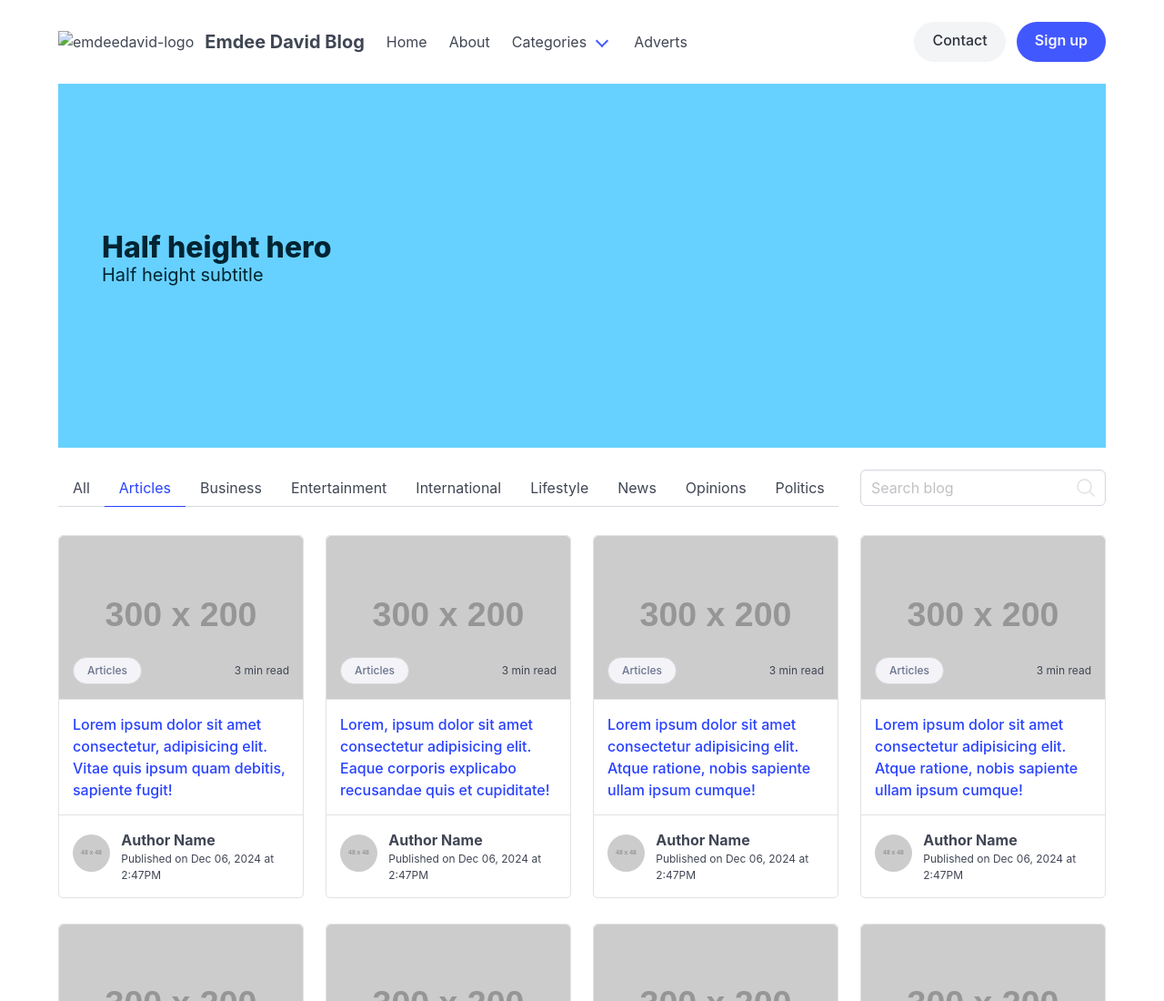
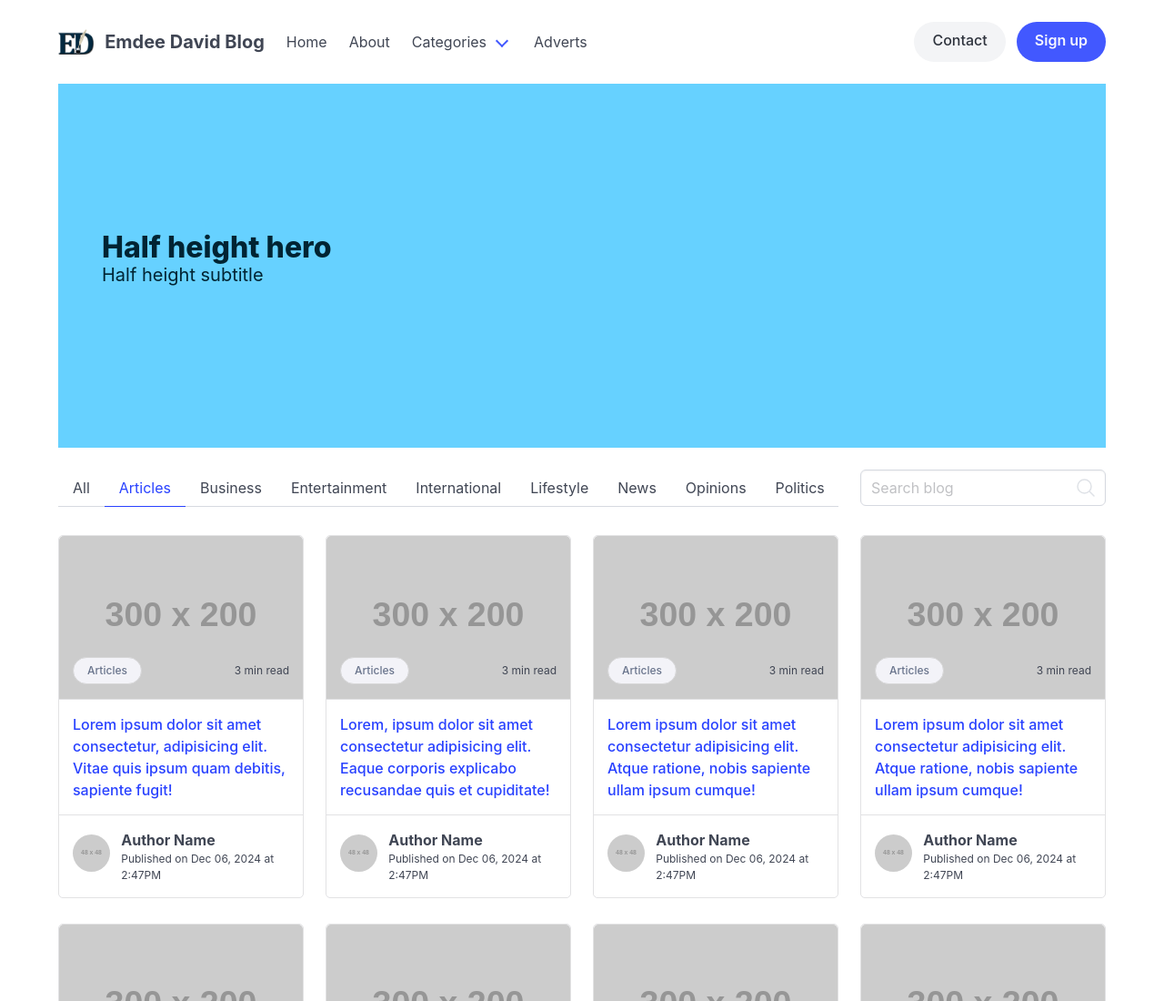
Before and after one commit to eightrix/eightrix.github.io, a plain HTML site: page index-2.html in a window 1280 px wide. Shown: the top 1100 px of the page at 91% size. Drawn offline with nearby package versions, Linux system fonts and the light colour scheme; placeholder pictures from the web are drawn by us.

Commit message:
refactor: set navbar brand image URL

```diff
--- a/index-2.html
+++ b/index-2.html
@@ -17,7 +17,7 @@
           <div class="navbar-brand">
             <a class="navbar-item" href="https://bulma.io">
               <img
-                src="/public/img/emdeedavid-logo.png"
+                src="./img/emdeedavid-logo.png"
                 alt="emdeedavid-logo"
               />
               <span class="is-size-5 has-text-weight-bold">
```
Also changed, not shown: index.html (+1 -1 lines), post.html (+1 -1 lines).
